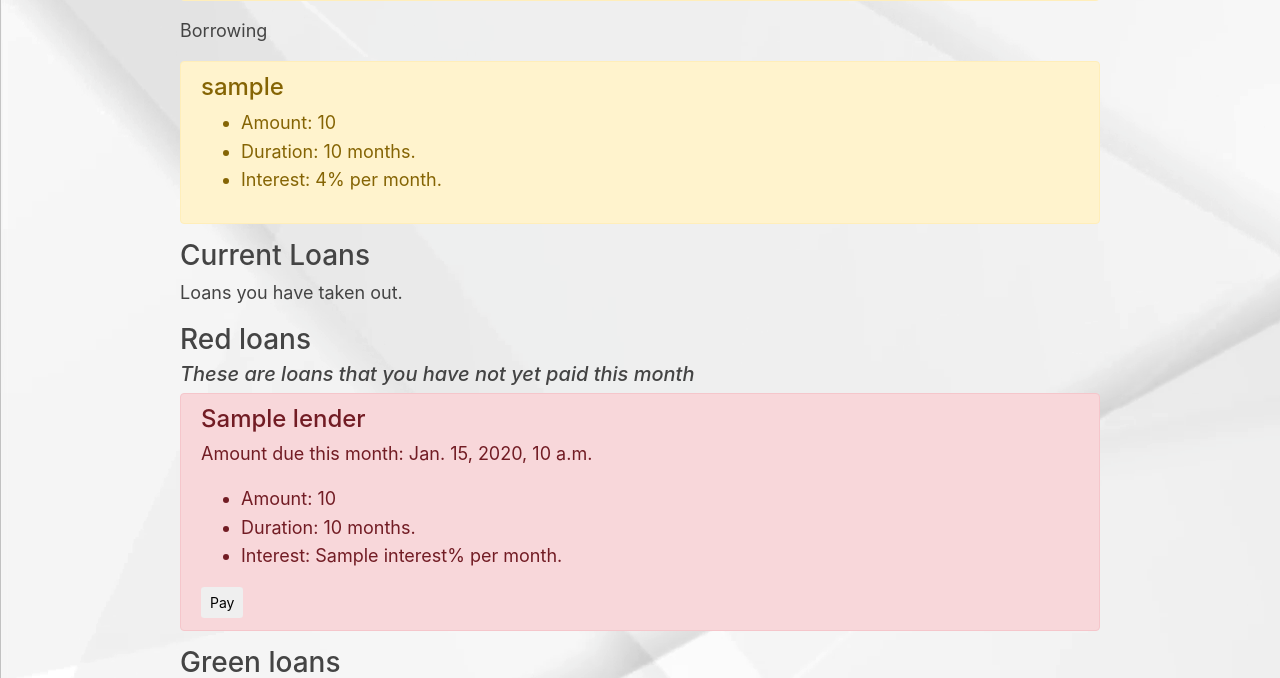
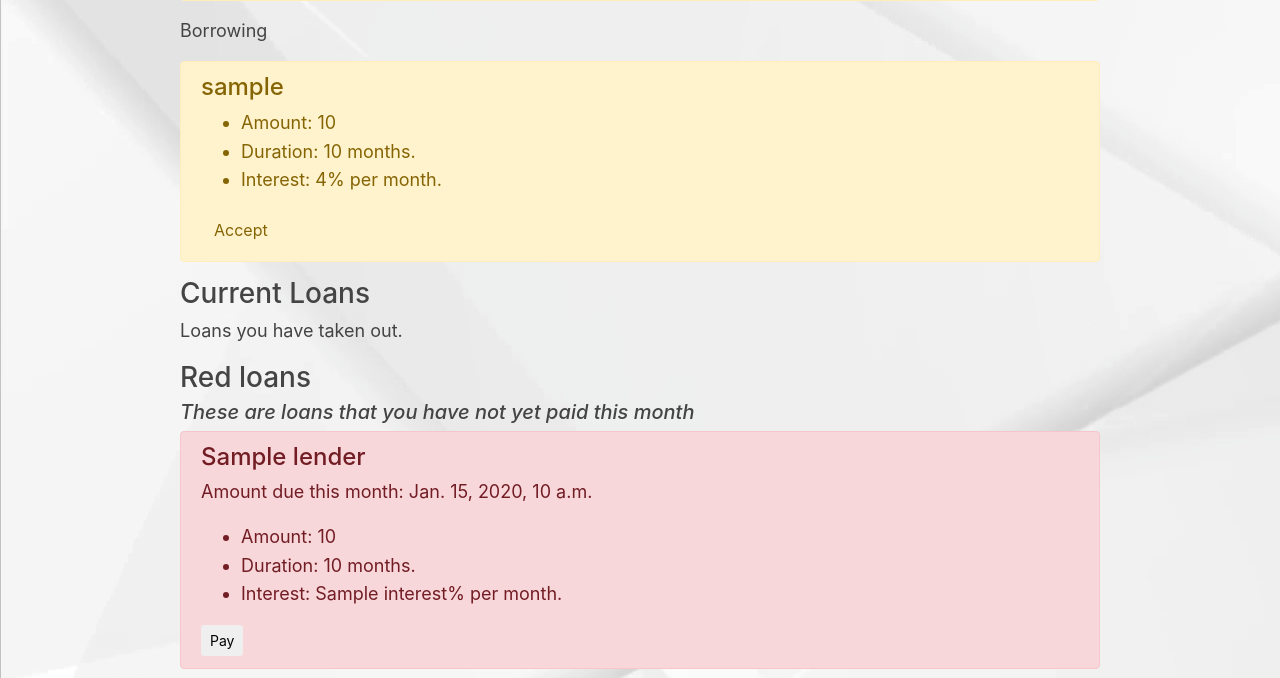
Before and after one commit to Iain530/Ethefux, a Django app: template ethefux/templates/dashboard.html in a window 1280 px wide. Shown: the part 679-1357 px from the top of the page. Run offline with Django 3.2, Linux system fonts and the light colour scheme; tables that the repository leaves empty hold one stand-in row (values such as "Sample post"); the template is opened without the code that fills it: values that come from a table or form of the project are taken from there, most other values are stand-ins (such as "Sample title", 1, 10 or a date in 2020); some libraries are stand-ins or nearby versions.

Commit message:
buttons n stuff

```diff
--- a/ethefux/templates/dashboard.html
+++ b/ethefux/templates/dashboard.html
@@ -70,6 +70,7 @@
                         <li>Duration: {{ contract.duration }} months.</li>
                         <li>Interest: {{ contract.interest_rate}}% per month.</li>
                     </ul>
+                    <a type="submit" value="Accept" class="btn pull-right">Accept</a>
                 </div>
             {% endfor %}
 
```
